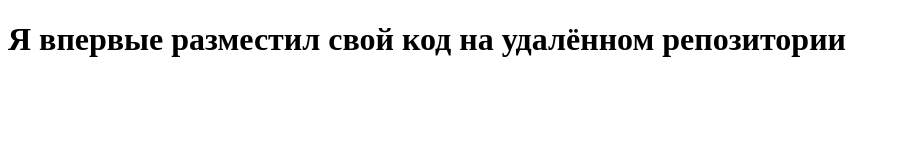
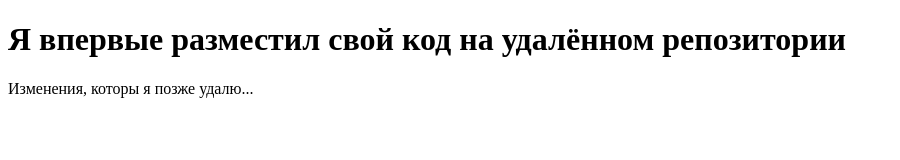
Before and after one commit to c0dify/2.6, a plain HTML site: page index.html in a window 1280 px wide. Shown: the whole page, without its empty margins (0-900 px from the left). Drawn offline with Linux system fonts and the light colour scheme.

Commit message:
Error commit

```diff
--- a/index.html
+++ b/index.html
@@ -8,5 +8,6 @@
 </head>
 <body>
     <h1>Я впервые разместил свой код на удалённом репозитории</h1>
+    <p>Изменения, которы я позже удалю...</p>
 </body>
 </html>
```
